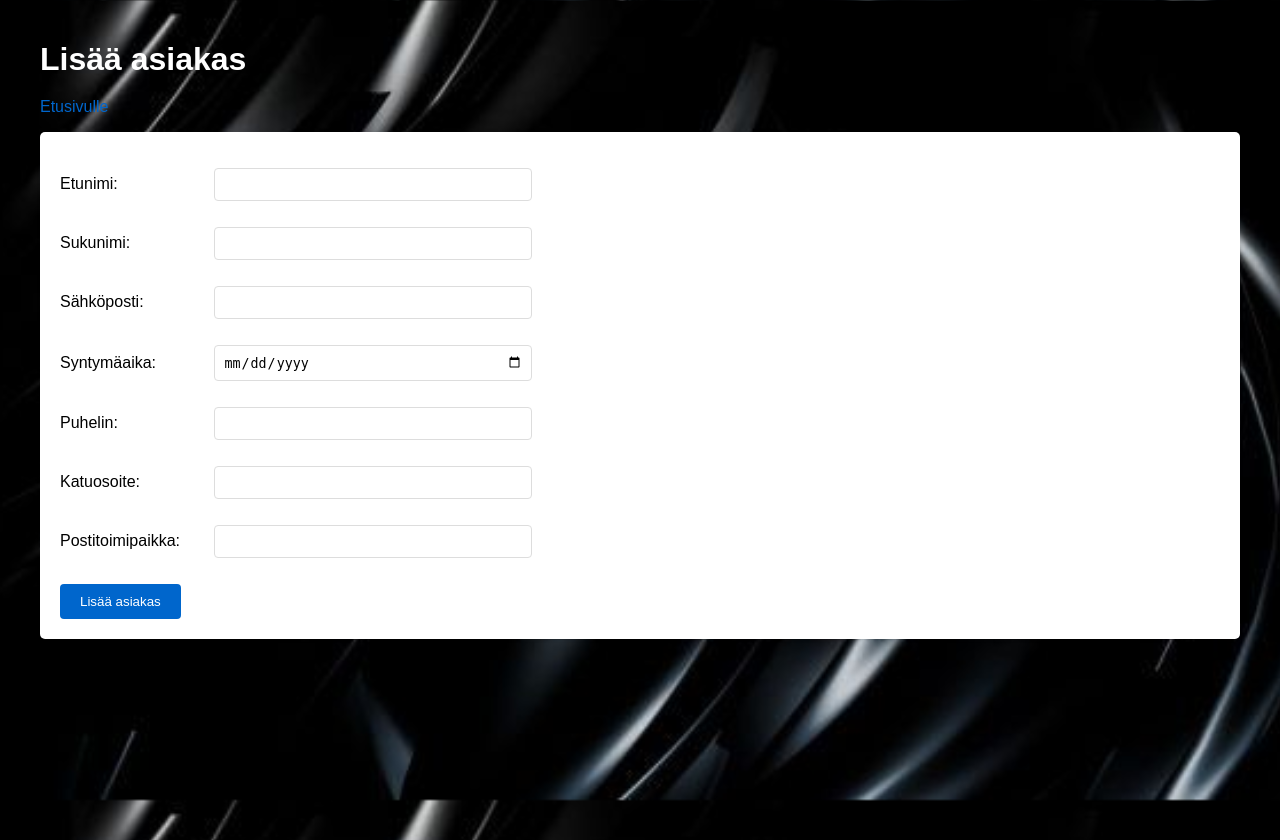
After one commit to Julle800/autonvuokraus, a PHP site: page /php/lisaa_asiakas.php in a window 1280 px wide. The commit adds this page. Run offline with PHP 8.4, Linux system fonts and the light colour scheme.

Commit message:
Lisää asiakas

```diff
--- a/css/style.css
+++ b/css/style.css
@@ -124,21 +124,6 @@ input[type="submit"]:hover {
     }
 }
 
-/* Vesileima */
-body::after {
-    content: "Local Note: this is a school project only !!!";
-    position: fixed;
-    bottom: 20px;
-    left: 0;
-    right: 0;
-    text-align: center;
-    font-size: 36px;  /* Isompi fontti */
-    color: rgb(255, 255, 255);  /* Punainen väri, vähemmän läpikuultava */
-    font-weight: bold;
-    z-index: -1;
-    text-transform: uppercase;  /* Isot kirjaimet */
-}
-
 /* Viestit (onnistumiset ja virheet) */
 .viesti {
     background-color: #e6f4e6;
--- a/index.php
+++ b/index.php
@@ -15,6 +15,7 @@ require_once('php/db.php');
     <ul>
         <li><a href="php/katsele_autoja.php">Katsele autoja</a></li>
         <li><a href="php/katsele_asiakkaita.php">Katsele asiakkaita</a></li>
+        <li><a href="php/lisaa_asiakas.php">Lisää asiakas </a></li>
         <!-- TEE: linkit muille sivuille, kun ne on tehty -->
     </ul>
 </body>
--- a/php/katsele_asiakkaita.php
+++ b/php/katsele_asiakkaita.php
@@ -31,7 +31,7 @@ $tulos = mysqli_query($yhteys, $sql);
         <td><?= date('d.m.Y', strtotime($rivi['saika'])) ?></td>
         <td><?= htmlspecialchars($rivi["katuosoite"]) ?></td>
         <td><?= htmlspecialchars($rivi["postitoimipaikka"]) ?></td>
-        <td><?= number_format($rivi["puhelin"]) ?></td>
+        <td><?= htmlspecialchars($rivi["puhelin"]) ?></td>
         <td><?= htmlspecialchars($rivi["email"]) ?></td>
         <!-- TEE: osoite, puhelin ja sähköposti -->
     </tr>
--- /dev/null
+++ b/php/lisaa_asiakas.php
@@ -0,0 +1,72 @@
+<?php
+require_once('db.php');
+$virhe = '';  $viesti = '';
+$etunimi = '';  $sukunimi = '';  $katuosoite = '';  $postitoimipaikka = '';
+$puhelin = '';  $saika = '';  $email = '';
+
+if ($_SERVER["REQUEST_METHOD"] == "POST") {
+    $etunimi = trim($_POST['etunimi']);
+    $sukunimi = trim($_POST['sukunimi']);
+    $katuosoite = trim($_POST['katuosoite']);
+    $postitoimipaikka = trim($_POST['postitoimipaikka']);
+    $puhelin = trim($_POST['puhelin']);
+    $saika = trim($_POST['saika']);
+    $email = trim($_POST['email']);
+
+    if ($etunimi == '' || $sukunimi == '' || $katuosoite == '' || $postitoimipaikka == ''
+        || $puhelin == '' || $saika == '' || $email == '') {
+        $virhe = "Täytä kaikki kentät.";
+    }
+
+  if ($virhe == '') {
+        $sql = "INSERT INTO asiakas (etunimi, sukunimi, katuosoite, postitoimipaikka, puhelin, saika, email)
+                VALUES (?, ?, ?, ?, ?, ?, ?)";
+        $stmt = mysqli_prepare($yhteys, $sql);
+        mysqli_stmt_bind_param($stmt, "sssssss", $etunimi, $sukunimi, $katuosoite,
+                               $postitoimipaikka, $puhelin, $saika, $email);
+        if (mysqli_stmt_execute($stmt)) {
+            $viesti = "Asiakas lisättiin!";
+            $etunimi = '';  $sukunimi = '';  $katuosoite = '';  $postitoimipaikka = '';
+            $puhelin = '';  $saika = '';  $email = '';
+        } else {
+            $virhe = "Tallennus epäonnistui.";
+        }
+    }
+}
+?>
+
+<!DOCTYPE html>
+<html lang="fi">
+<head>
+    <title>Autonvuokraus</title>
+    <meta charset="UTF-8">
+    <link rel="stylesheet" href="../css/style.css">
+</head>
+<body>
+    <h1>Lisää asiakas</h1>
+    <p><a href="../index.php">Etusivulle</a></p>
+
+    <!-- HTML: viesti/virhe ylös, sitten lomake -->
+    <?php if ($virhe != '') { ?><p class="viesti virhe"><?= htmlspecialchars($virhe) ?></p><?php } ?>
+    <?php if ($viesti != '') { ?><p class="viesti"><?= htmlspecialchars($viesti) ?></p><?php } ?>
+    <form method="post">
+        <p><label>Etunimi:</label>
+        <input type="text" name="etunimi" value="<?= htmlspecialchars($etunimi) ?>"></p>
+        <p><label>Sukunimi:</label>
+        <input type="text" name="sukunimi" value="<?= htmlspecialchars($sukunimi) ?>"></p>
+        <p><label>Sähköposti:</label>
+        <input type="email" name="email" value="<?= htmlspecialchars($email) ?>"></p>
+        <p><label>Syntymäaika:</label>
+        <input type="date" name="saika" value="<?= date('d.m.Y', strtotime($saika)) ?>"></p>
+        <p><label>Puhelin:</label>
+        <input type="text" name="puhelin" value="<?= htmlspecialchars($puhelin) ?>"></p>
+        <p><label>Katuosoite:</label>
+        <input type="text" name="katuosoite" value="<?= htmlspecialchars($katuosoite) ?>"></p>
+        <p><label>Postitoimipaikka:</label>
+        <input type="text" name="postitoimipaikka" value="<?= htmlspecialchars($postitoimipaikka) ?>"></p>
+        <!-- TEE: loput kentät (saika: type="date") -->
+        <input type="submit" value="Lisää asiakas">
+    </form>
+
+</body>
+</html>
```
